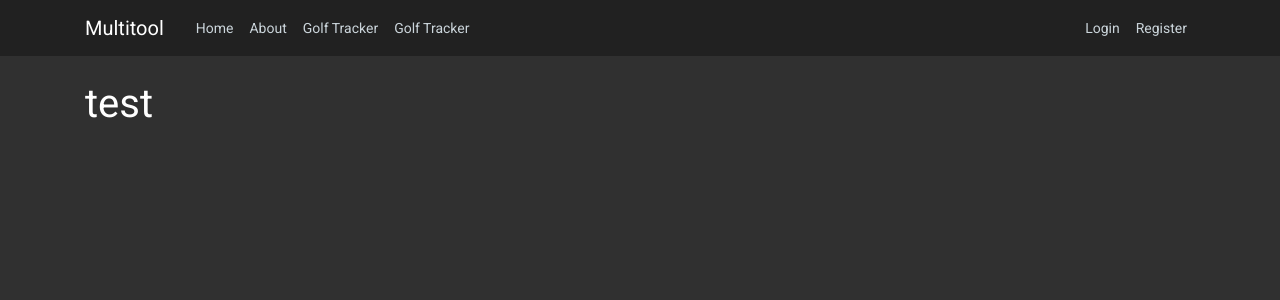
After one commit to matthew11j/Multitool, a Flask app: page /spotipy in a window 1280 px wide. The commit adds this page. Shown: the top 300 px of the page. Run offline with Flask 2, Linux system fonts and the light colour scheme; parts of the project's set-up code (start-up, migrations or seed data) failed here and were passed over; some libraries are stand-ins or nearby versions.

Commit message:
start adding spotipy app

```diff
--- a/multitool/__init__.py
+++ b/multitool/__init__.py
@@ -29,10 +29,15 @@ def create_app(config_class=Config):
     from multitool.users.routes import users
     from multitool.main.routes import main
     from multitool.golf.routes import golf
+    from multitool.music.routes import music
     from multitool.errors.handlers import errors
     app.register_blueprint(users)
     app.register_blueprint(main)
     app.register_blueprint(golf)
+    app.register_blueprint(music)
     app.register_blueprint(errors)
 
+    with app.app_context():
+        music.spotifyTest()
+
     return app
--- /dev/null
+++ b/multitool/music/routes.py
@@ -0,0 +1,35 @@
+from flask import render_template, url_for, flash, redirect, request, Blueprint, jsonify
+from multitool import db, bcrypt
+from datetime import date, datetime, timedelta
+import spotipy
+import spotipy.util as util
+import json
+import yaml
+# from multitool.spotipy.forms import Add_Round, Add_Course
+# from multitool.models import Golf_Round, Golf_Course
+
+music = Blueprint('music', __name__)
+
+def load_config():
+    global user_config
+    # stream = open('spotify_config.yaml')
+    user_config = yaml.load(stream)
+
+def spotifyTest():
+    scope = 'user-top-read user-read-private user-library-read user-read-recently-played playlist-modify-private playlist-modify-public'
+    token = util.prompt_for_user_token(user_config['username'], scope=scope, client_id=user_config['client_id'], client_secret=user_config['client_secret'], redirect_uri=user_config['redirect_uri'])
+    if token:
+        spotifyObject = spotipy.Spotify(auth=token)
+        recent = spotifyObject.current_user_recently_played(limit='5')
+        print(json.dumps(recent, indent=2, sort_keys=True))
+    else:
+        print("No Token found.")
+
+load_config()
+spotifyTest()
+
+@music.route("/spotipy")
+def spotipy():
+    # golf_rounds = Golf_Round.query.all()
+    # golf_courses = Golf_Course.query.all()
+    return render_template('spotipy.html', title='Spotipy')
--- a/multitool/templates/home.html
+++ b/multitool/templates/home.html
@@ -8,7 +8,8 @@
             <div class="card dark-card-sm mb-5 mx-2">
                 <div class="card-content">
                     <h5 class="card-title">{{ module.title }}</h5>
-                    <p class="card-text">Some quick example text to build on the card title and make up the bulk of the card's content.</p>
+                    <!-- <p class="card-text">Some quick example text to build on the card title and make up the bulk of the card's content.</p> -->
+                    <p class="card-text">{{ module.description }}</p>
                 </div>
             </div>
         </li></a>
--- a/multitool/templates/layout.html
+++ b/multitool/templates/layout.html
@@ -32,6 +32,7 @@
               <a class="nav-item nav-link" href="{{ url_for('main.home') }}">Home</a>
               <a class="nav-item nav-link" href="{{ url_for('main.about') }}">About</a>
               <a class="nav-item nav-link" href="{{ url_for('golf.golftracker') }}">Golf Tracker</a>
+              <a class="nav-item nav-link" href="{{ url_for('music.spotipy') }}">Golf Tracker</a>
             </div>
             <!-- Navbar Right Side -->
             <div class="navbar-nav">
--- /dev/null
+++ b/multitool/templates/spotipy.html
@@ -0,0 +1,8 @@
+{% extends "layout.html" %}
+{% block content %}
+<div class="row">
+    <div class="col-md-9">
+        <h1>test</h1>
+    </div>
+</div>
+{% endblock content %}
```
Also changed, not shown: multitool/music/forms.py (added), multitool/music/utils.py (added), multitool/site.db, 2 other files.
